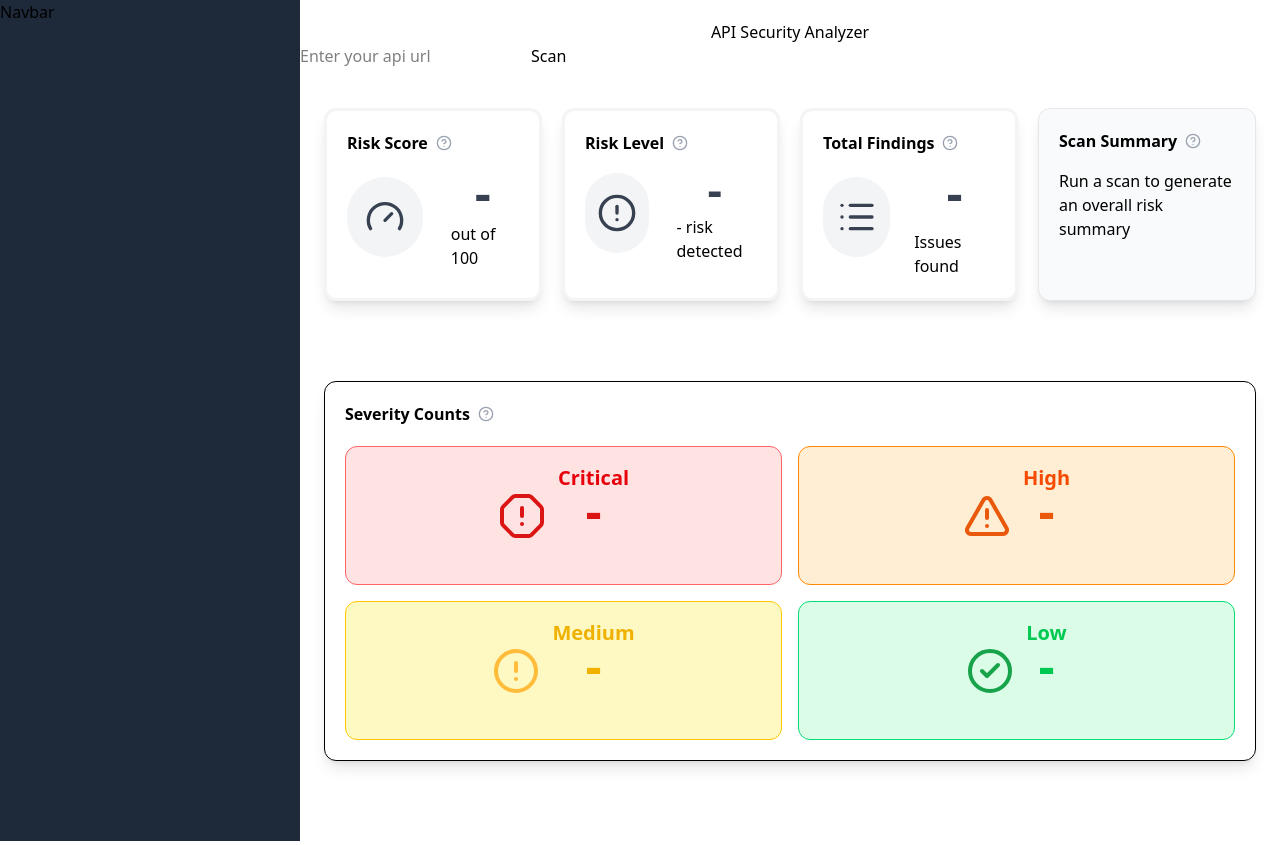
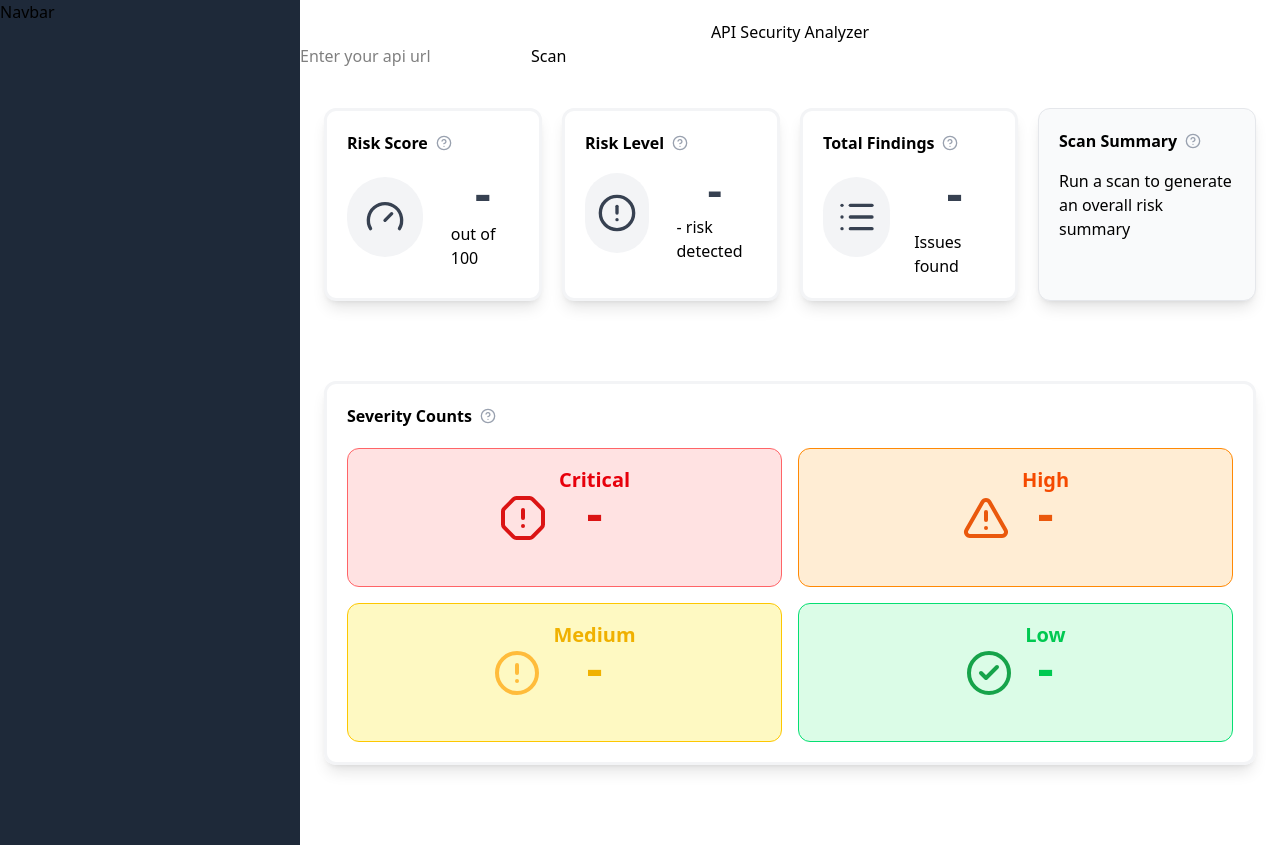
Before and after one commit to Jenushan44/api-security-analyzer, a Next.js app in the folder frontend/: page / in a window 1280 px wide. Built offline with nearby package versions, Linux system fonts and the light colour scheme.

Commit message:
style: adjust severity count card border

```diff
--- a/frontend/app/page.tsx
+++ b/frontend/app/page.tsx
@@ -285,7 +285,7 @@ export default function Home() {
         </div>
 
         <div className='mb-20 mt-10 grid grid-cols-1 2xl:grid-cols-2 gap-6 px-6 items-stretch'>
-          <div className='w-full min-h-[180px] border border-1 rounded-xl p-5 shadow-lg'>
+          <div className='w-full min-h-[180px] rounded-xl border border-3 border-gray-100 p-5 shadow-lg'>
             <div className="flex gap-2">
               <p className='font-bold'>Severity Counts</p>
               <div className='relative'>
```
